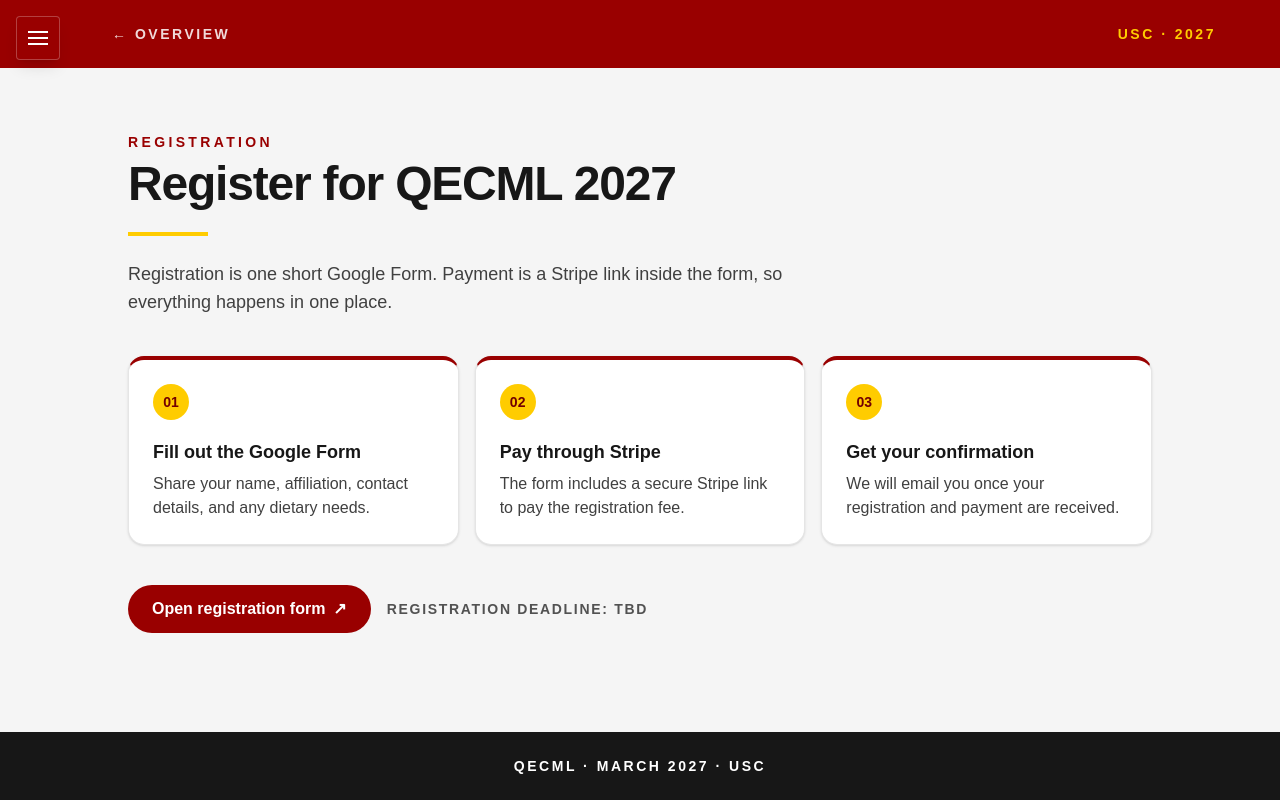
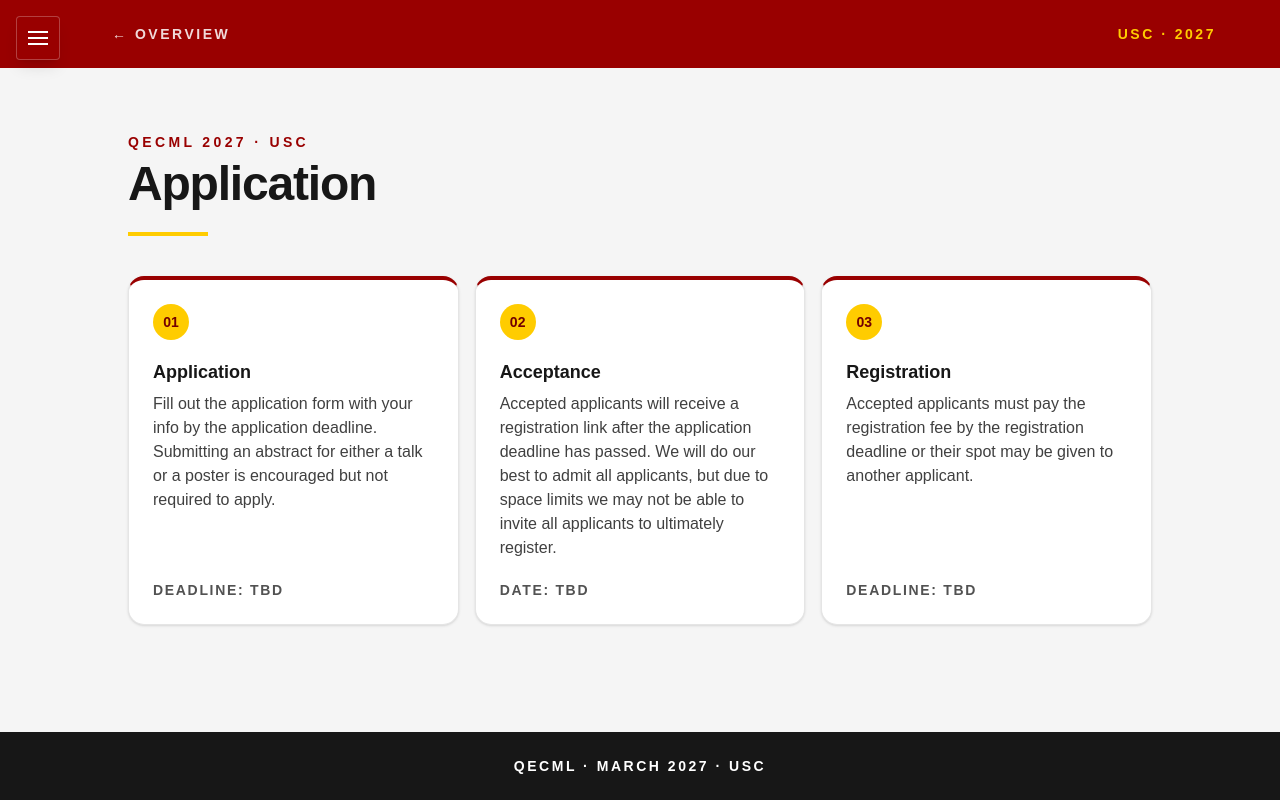
Before and after one commit to qcsa-at-ucla/qcsa, a Next.js app: page /qecml/application in a window 1280 px wide. Built offline with nearby package versions, Linux system fonts and the light colour scheme; a web font is replaced by a local one.

Commit message:
another commit?

```diff
--- a/src/app/qecml/application/page.tsx
+++ b/src/app/qecml/application/page.tsx
@@ -2,29 +2,35 @@ import type { Metadata } from "next";
 import Link from "next/link";
 
 export const metadata: Metadata = {
-  title: "Registration | QECML 2027",
+  title: "Application | QECML 2027",
   description:
-    "Register for QECML 2027 at USC through a Google Form with a Stripe payment link.",
+    "Apply for QECML 2027 at USC through a Google Form with a Stripe payment link.",
 };
 
-const FORM_URL = "https://forms.gle/REPLACE_ME";
+// const FORM_URL = "https://forms.gle/REPLACE_ME";
 
 const steps = [
   {
-    title: "Fill out the Google Form",
-    body: "Share your name, affiliation, contact details, and any dietary needs.",
+    title: "Application",
+    body: "Fill out the application form with your info by the application deadline.  Submitting an abstract for either a talk or a poster is encouraged but not required to apply.",
+    date: "TBD",
+    dateLabel: "Deadline",
   },
   {
-    title: "Pay through Stripe",
-    body: "The form includes a secure Stripe link to pay the registration fee.",
+    title: "Acceptance",
+    body: "Accepted applicants will receive a registration link after the application deadline has passed.  We will do our best to admit all applicants, but due to space limits we may not be able to invite all applicants to ultimately register.",
+    date: "TBD",
+    dateLabel: "Date",
   },
   {
-    title: "Get your confirmation",
-    body: "We will email you once your registration and payment are received.",
+    title: "Registration",
+    body: "Accepted applicants must pay the registration fee by the registration deadline or their spot may be given to another applicant.",
+    date: "TBD",
+    dateLabel: "Deadline",
   },
 ];
 
-export default function RegistrationPage() {
+export default function ApplicationPage() {
   return (
     <main className="flex min-h-screen flex-col bg-neutral-100 text-neutral-900">
       <header className="flex items-center justify-between bg-[#990000] py-6 pl-20 pr-6 text-white sm:pl-24 sm:pr-10 lg:pl-28 lg:pr-16">
@@ -40,30 +46,26 @@ export default function RegistrationPage() {
       </header>
 
       <section
-        aria-labelledby="registration-heading"
+        aria-labelledby="application-heading"
         className="flex-1 px-6 py-12 sm:px-10 sm:py-16 lg:px-16"
       >
         <div className="mx-auto max-w-5xl">
           <p className="text-sm font-bold uppercase tracking-[0.24em] text-[#990000]">
-            Registration
+            QECML 2027 · USC
           </p>
           <h1
-            id="registration-heading"
+            id="application-heading"
             className="mt-2 text-4xl font-bold tracking-tight sm:text-5xl"
           >
-            Register for QECML 2027
+            Application
           </h1>
           <div className="my-6 h-1 w-20 bg-[#FFCC00]" />
-          <p className="max-w-2xl text-lg leading-7 text-neutral-700">
-            Registration is one short Google Form. Payment is a Stripe link
-            inside the form, so everything happens in one place.
-          </p>
 
           <ol className="mt-10 grid gap-4 sm:grid-cols-3">
             {steps.map((step, index) => (
               <li
                 key={step.title}
-                className="rounded-2xl border border-neutral-200 border-t-4 border-t-[#990000] bg-white p-5 shadow-sm sm:p-6"
+                className="flex flex-col rounded-2xl border border-neutral-200 border-t-4 border-t-[#990000] bg-white p-5 shadow-sm sm:p-6"
               >
                 <span className="flex h-9 w-9 items-center justify-center rounded-full bg-[#FFCC00] text-sm font-bold text-[#720000]">
                   {String(index + 1).padStart(2, "0")}
@@ -72,22 +74,19 @@ export default function RegistrationPage() {
                   {step.title}
                 </h2>
                 <p className="mt-2 leading-6 text-neutral-700">{step.body}</p>
+                <p className="mt-auto pt-5 text-sm font-semibold uppercase tracking-[0.12em] text-neutral-600">
+                  {step.dateLabel}: {step.date}
+                </p>
               </li>
             ))}
           </ol>
 
           <div className="mt-10 flex flex-wrap items-center gap-4">
-            <a
-              href={FORM_URL}
-              target="_blank"
-              rel="noreferrer"
-              className="inline-flex items-center gap-2 rounded-full bg-[#990000] px-6 py-3 font-bold text-white transition hover:bg-[#790000] focus-visible:outline focus-visible:outline-2 focus-visible:outline-offset-2 focus-visible:outline-[#990000]"
-            >
-              Open registration form <span aria-hidden="true">↗</span>
+            {/* Application form link hidden until applications open.
+            <a href={FORM_URL} target="_blank" rel="noreferrer" className="inline-flex items-center gap-2 rounded-full bg-[#990000] px-6 py-3 font-bold text-white transition hover:bg-[#790000]">
+              Open application form <span aria-hidden="true">↗</span>
             </a>
-            <p className="text-sm font-semibold uppercase tracking-[0.12em] text-neutral-600">
-              Registration deadline: TBD
-            </p>
+            */}
           </div>
         </div>
       </section>
--- a/src/app/qecml/page.tsx
+++ b/src/app/qecml/page.tsx
@@ -60,7 +60,7 @@ export default function QECMLPage() {
             </p>
 
             <p className="mx-auto mt-5 max-w-xl text-base leading-7 text-white/75 sm:mt-6 sm:text-lg">
-              Program, speakers, and registration details to be announced soon.
+              Program, speakers, and application details to be announced soon.
             </p>
           </div>
         </section>
@@ -85,8 +85,8 @@ export default function QECMLPage() {
 
           <ol className="grid gap-4 sm:grid-cols-2 lg:grid-cols-4">
             {[
-              { label: "Abstract submission deadline", /* date: "January 9, 2027", */ date: "TBD" },
-              { label: "Accepted submissions notification", /* date: "January 27, 2027", */ date: "TBD" },
+              { label: "Application deadline", /* date: "January 9, 2027", */ date: "TBD" },
+              { label: "Acceptance notification", /* date: "January 27, 2027", */ date: "TBD" },
               { label: "Registration deadline", /* date: "February 10, 2027", */ date: "TBD" },
               { label: "Late registration deadline", /* date: "February 17, 2027", */ date: "TBD" },
             ].map((milestone, index) => (
--- a/src/app/qecml/qecml-navigation.ts
+++ b/src/app/qecml/qecml-navigation.ts
@@ -4,7 +4,7 @@ export const qecmlNavigation = [
   { label: "Speakers", slug: "speakers", href: "/qecml/speakers" },
   { label: "Posters", slug: "posters", href: "/qecml/posters" },
   { label: "Sponsors", slug: "sponsors", href: "/qecml/sponsors" },
-  { label: "Registration", slug: "registration", href: "/qecml/registration" },
+  { label: "Application", slug: "application", href: "/qecml/application" },
   { label: "Team", slug: "team", href: "/qecml/team" },
   {
     label: "Whitepaper",
```
